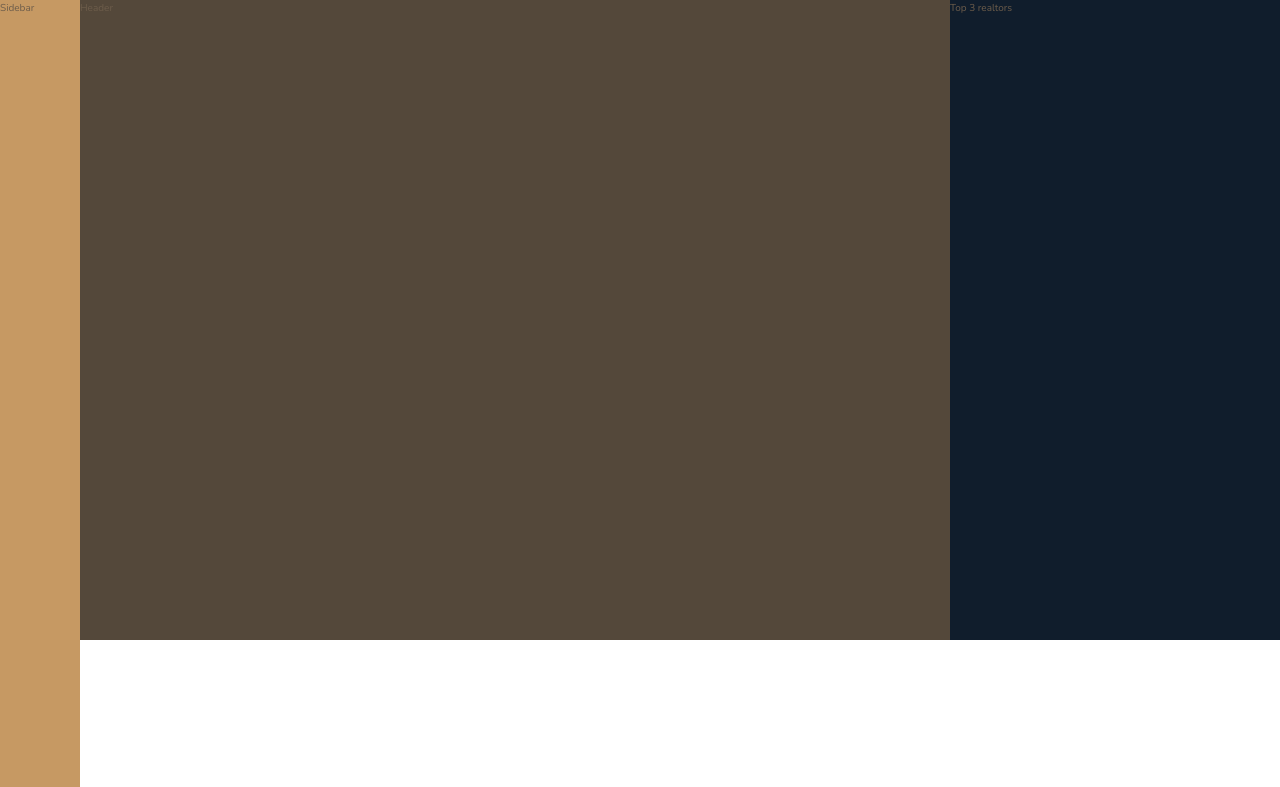
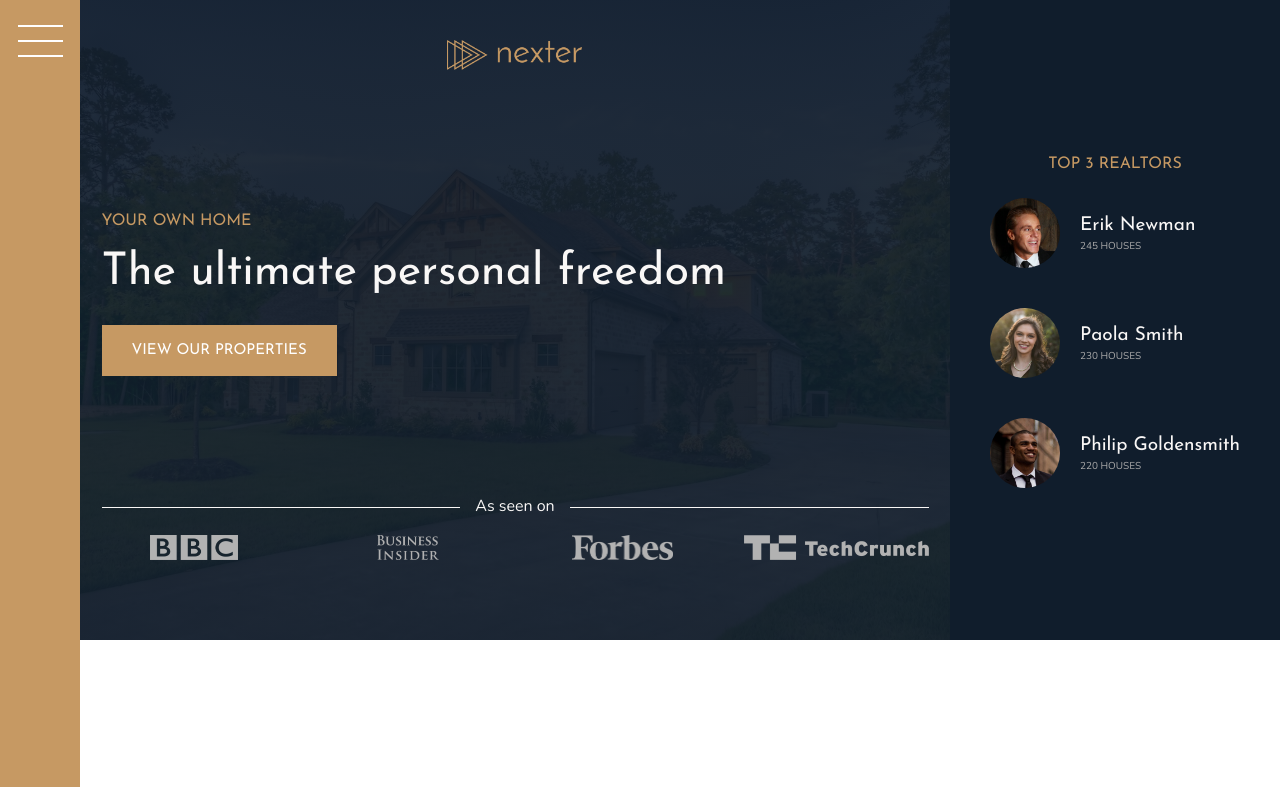
Before and after one commit to plamena-petkova/Nexter-Grid, a website: page index.html in a window 1280 px wide. Shown: the top 787 px of the page. Drawn offline with nearby package versions, Linux system fonts and the light colour scheme.

Commit message:
Header styling and content done

```diff
--- a/index.html
+++ b/index.html
@@ -15,9 +15,46 @@
     <title>nexter &mdash; your home, your freedom</title>
   </head>
   <body class="container">
-    <div class="sidebar">Sidebar</div>
-    <header class="header">Header</header>
-    <section class="realtors">Top 3 realtors</section>
+    <div class="sidebar">
+      <button class="nav-btn">
+
+      </button>
+    </div>
+    <header class="header">
+      <img src="img/logo.png" alt="Logo" class="header__logo">
+      <h3 class="heading-3">Your own home</h3>
+      <h1 class="heading-1">The ultimate personal freedom</h1>
+      <button class="btn header__btn">View our properties</button>
+      <div class="header__seenon-text">As seen on</div>
+      <div class="header__seenon-logos">
+        <img src="img/logo-bbc.png" alt="Logo BBC">
+        <img src="img/logo-bi.png" alt="Logo BI">
+        <img src="img/logo-forbes.png" alt="Logo Forbes">
+        <img src="img/logo-techcrunch.png" alt="Logo techcrunch">
+      </div>
+    </header>
+    <div class="realtors">
+      <h3 class="heading-3">Top 3 realtors</h3>
+      <div class="realtors__list">
+        <img src="/img/realtor-1.jpeg" alt="Realtors image 1" class="realtors__img">
+        <div class="realtors__details">
+          <h4 class="heading-4 heading-4--light">Erik Newman</h4>
+          <p class="realtors__sold">245 houses</p>
+        </div>
+
+        <img src="/img/realtor-2.jpeg" alt="Realtors image 2" class="realtors__img">
+        <div class="realtors__details">
+          <h4 class="heading-4 heading-4--light">Paola Smith</h4>
+          <p class="realtors__sold">230 houses</p>
+        </div>
+
+        <img src="/img/realtor-3.jpeg" alt="Realtors image 3" class="realtors__img">
+        <div class="realtors__details">
+          <h4 class="heading-4 heading-4--light">Philip Goldensmith</h4>
+          <p class="realtors__sold">220 houses</p>
+        </div>
+      </div>
+    </div>
     <section class="features">
       <div class="feature">
         <svg class="feature__icon">
--- a/sass/_header.scss
+++ b/sass/_header.scss
@@ -1,4 +1,57 @@
 .header {
     background-color: $color-grey-dark-1;
     grid-column: full-start / col-end 6;
+    background-image: linear-gradient(rgba($color-secondary, .93), rgba($color-secondary, .93)), url("/img/hero.jpeg");
+    background-size: cover;
+    background-position: center;
+    padding: 8rem;
+    padding-top: 4rem;
+
+    display: grid;
+    grid-template-rows: 1fr min-content 6rem 1fr;
+    grid-template-columns: max-content;
+    grid-row-gap:1.5rem;
+    justify-content: center;
+
+
+    &__logo {
+        height: 3rem;
+        justify-self: center;
+    }
+
+    &__btn {
+        align-self: start;
+         justify-self: start;
+    }
+
+    &__seenon-text {
+        display: grid;
+        grid-template-columns: 1fr max-content 1fr;
+        grid-column-gap: 1.5rem;
+        align-items: center;
+
+        font-size: 1.6rem;
+        color: $color-grey-light-1;
+
+        &::before,
+        &::after {
+            content: "";
+            height: 1px;
+            display: block;
+            background-color: currentColor;
+        }
+    }
+
+    &__seenon-logos {
+        display: grid;
+        grid-template-columns: repeat(4, 1fr);
+        grid-column-gap:3rem;
+        justify-items: center;
+
+        img {
+            height: 2.5rem;
+            filter: brightness(70%);
+        }
+
+    }
 }
--- a/sass/_realtors.scss
+++ b/sass/_realtors.scss
@@ -1,4 +1,31 @@
 .realtors {
     background-color: $color-secondary;
     grid-column: col-start 7 / full-end;
+    padding: 3rem;
+
+    display: grid;
+    align-content: center;
+    justify-content: center;
+    grid-row-gap: 2rem;
+    justify-items: center;
+
+    &__list {
+        display: grid;
+        grid-template-columns: min-content max-content;
+        grid-column-gap:2rem;
+        grid-row-gap: 5vh;
+        align-items: center;
+    }
+
+    &__img {
+        width: 7rem;
+        border-radius: 50%;
+        display: block;
+    }
+
+    &__sold {
+        text-transform: uppercase;
+        color: $color-grey-light-2;
+        margin-top: -3px;
+    }
 }
--- a/sass/_sidebar.scss
+++ b/sass/_sidebar.scss
@@ -2,4 +2,35 @@
     background-color: $color-primary;
     grid-column: sidebar-start / sidebar-end;
     grid-row: 1/ -1;
+
+    display: flex;
+    justify-content: center;
 }
+
+.nav-btn {
+    border: none;
+    border-radius: 0;
+
+    background-color: #fff;
+    height: 2px;
+    width: 4.5rem;
+    margin-top: 4rem;
+
+    &::before,
+    &::after {
+        content: "";
+        display: block;
+        background-color: #fff;
+        height: 2px;
+        width: 4.5rem;
+    }
+
+    &::before {
+        transform: translateY(-1.5rem);
+    }
+
+    &::after {
+        transform: translateY(1.3rem);
+    }
+
+}
--- a/sass/_typography.scss
+++ b/sass/_typography.scss
@@ -5,6 +5,9 @@
 
 .heading-1 {
     @extend %heading;
+    font-size: 4.5rem;
+    color: $color-grey-light-1;
+    line-height: 1;
 }
 
 .heading-2 {
```
Also changed, not shown: css/style.css.
